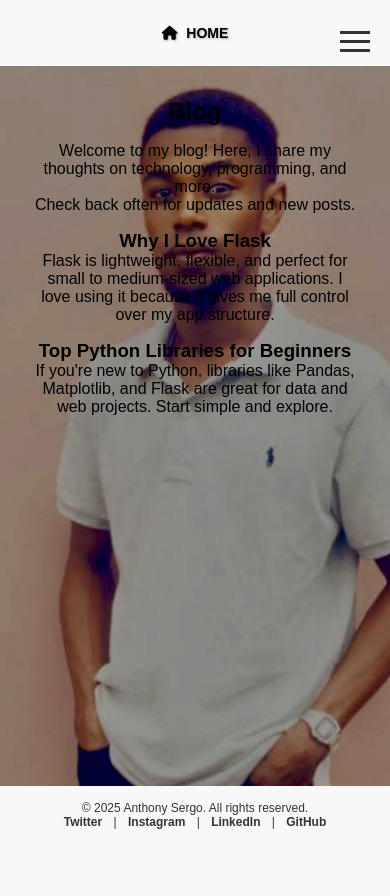
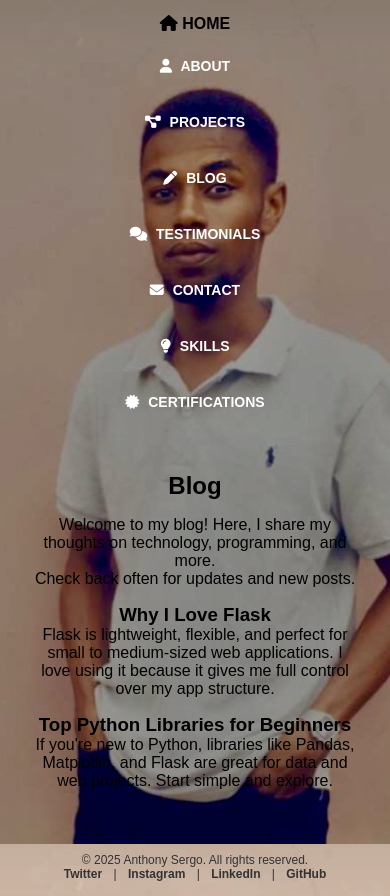
Before and after one commit to Tony-Magabush28/My-Flask-Portfolio, a Flask app: page /blog in a window 390 px wide. Before the commit the page ends 829 px from the top, so only its background shows below. Run offline with Flask 3, Linux system fonts and the light colour scheme.

Commit message:
Initial Commit

```diff
--- a/static/css/style.css
+++ b/static/css/style.css
@@ -3,6 +3,11 @@
     margin: 0;
     padding: 0;
     box-sizing: border-box;
+}
+
+html, body {
+    height: 100%;
+    width: 100%;
 }
 
 /* ----------------- Body Setup ----------------- */
@@ -30,27 +35,44 @@ body::before {
 
 /* ----------------- Navigation ----------------- */
 nav {
-    background: rgba(21, 7, 220, 0.9);
+    background: transparent;
     padding: 20px 0;
     text-align: center;
+    display: flex;
+    flex-direction: column;
+    align-items: center;
+    gap: 10px;
 }
 
-nav a {
-    position: relative;
-    margin: 0 15px;
+nav .nav-container > a.active {
+    color: #000;
+    font-weight: bold;
+    font-size: 18px;
+    text-transform: uppercase;
+    text-decoration: none;
+    margin-bottom: 10px;
+    display: inline-block;
+}
+
+#nav-links {
+    display: flex;
+    justify-content: center;
+    gap: 20px;
+    flex-wrap: wrap;
+}
+
+#nav-links a {
     text-decoration: none;
     color: #fff;
     font-weight: bold;
     text-transform: uppercase;
     font-size: 16px;
     padding: 5px 10px;
-    transition: all 0.3s ease;
-    -webkit-font-smoothing: antialiased;
-    -moz-osx-font-smoothing: grayscale;
-    text-shadow: 1px 1px 2px rgba(0,0,0,0.3);
+    transition: 0.3s;
+    position: relative;
 }
 
-nav a::after {
+#nav-links a::after {
     content: '';
     position: absolute;
     width: 0;
@@ -63,21 +85,16 @@ nav a::after {
     border-radius: 2px;
 }
 
-nav a:hover {
+#nav-links a:hover {
     color: #007bff;
 }
 
-nav a:hover::after {
+#nav-links a:hover::after {
     width: 100%;
 }
 
-nav a i {
+#nav-links a i {
     margin-right: 5px;
-}
-
-/* Make the active link (Home) black without underline */
-nav a.active {
-    color: #000;
 }
 
 nav a.active::after {
@@ -89,7 +106,7 @@ footer {
     margin-top: auto;
     text-align: center;
     padding: 20px;
-    background-color: rgba(248, 248, 248, 0.8);
+    background-color: transparent;
     font-size: 14px;
     color: #333;
 }
@@ -208,7 +225,16 @@ button[type="submit"]:hover {
         padding: 15px 0;
     }
 
-    nav a {
+    nav .nav-container > a.active {
+        font-size: 16px;
+    }
+
+    #nav-links {
+        flex-direction: column;
+        gap: 10px;
+    }
+
+    #nav-links a {
         margin: 10px 0;
         font-size: 14px;
         display: block;
@@ -217,14 +243,6 @@ button[type="submit"]:hover {
     .hamburger {
         display: block;
         cursor: pointer;
-    }
-
-    #nav-links {
-        display: none;
-    }
-
-    #nav-links.toggle-active {
-        display: block;
     }
 
     .login-box {
--- a/templates/base.html
+++ b/templates/base.html
@@ -6,89 +6,6 @@
     <title>My Portfolio</title>
     <link rel="stylesheet" href="{{ url_for('static', filename='css/style.css') }}">
     <link rel="stylesheet" href="https://cdnjs.cloudflare.com/ajax/libs/font-awesome/6.5.0/css/all.min.css">
-    <style>
-        body {
-            display: flex;
-            flex-direction: column;
-            min-height: 100vh;
-            margin: 0;
-        }
-        nav {
-            text-align: center;
-            padding: 20px 0;
-            background-color: #f8f8f8;
-        }
-        #nav-links a {
-            margin: 0 10px;
-            text-decoration: none;
-            color: inherit;
-        }
-        footer {
-            margin-top: auto;
-            text-align: center;
-            padding: 20px 0;
-            background-color: #f8f8f8;
-            font-size: 14px;
-        }
-        .social-links a {
-            margin: 0 5px;
-            text-decoration: none;
-            color: inherit;
-        }
-        .hamburger {
-            position: absolute;
-            top: 15px;
-            right: 20px;
-            display: none;
-        }
-
-        @media (max-width: 768px) {
-            nav {
-                padding: 10px 0;
-            }
-            #nav-links {
-                display: none;
-                flex-direction: column;
-                margin-top: 10px;
-            }
-            #nav-links a {
-                margin: 10px 0;
-                font-size: 16px;
-            }
-            .hamburger {
-                display: block;
-                cursor: pointer;
-                margin-top: 10px;
-            }
-            .hamburger div {
-                width: 30px;
-                height: 3px;
-                background-color: #333;
-                margin: 6px 0;
-                transition: 0.4s;
-            }
-            .hamburger.toggle div:nth-child(1) {
-                transform: rotate(-45deg) translate(-5px, 6px);
-            }
-            .hamburger.toggle div:nth-child(2) {
-                opacity: 0;
-            }
-            .hamburger.toggle div:nth-child(3) {
-                transform: rotate(45deg) translate(-5px, -6px);
-            }
-            .toggle-active {
-                display: flex;
-            }
-            footer {
-                font-size: 12px;
-                padding: 15px 0;
-            }
-            .social-links a {
-                font-size: 12px;
-                margin: 0 8px;
-            }
-        }
-    </style>
 </head>
 <body>
 
@@ -103,7 +20,7 @@
 <nav>
     <div class="nav-container">
         <a href="/" class="active"><i class="fas fa-home"></i> Home</a>
-        <div id="nav-links" style="margin-top: 10px;">
+        <div id="nav-links">
             <a href="/about"><i class="fas fa-user"></i> About</a>
             <a href="/projects"><i class="fas fa-project-diagram"></i> Projects</a>
             <a href="/blog"><i class="fas fa-pen"></i> Blog</a>
```
